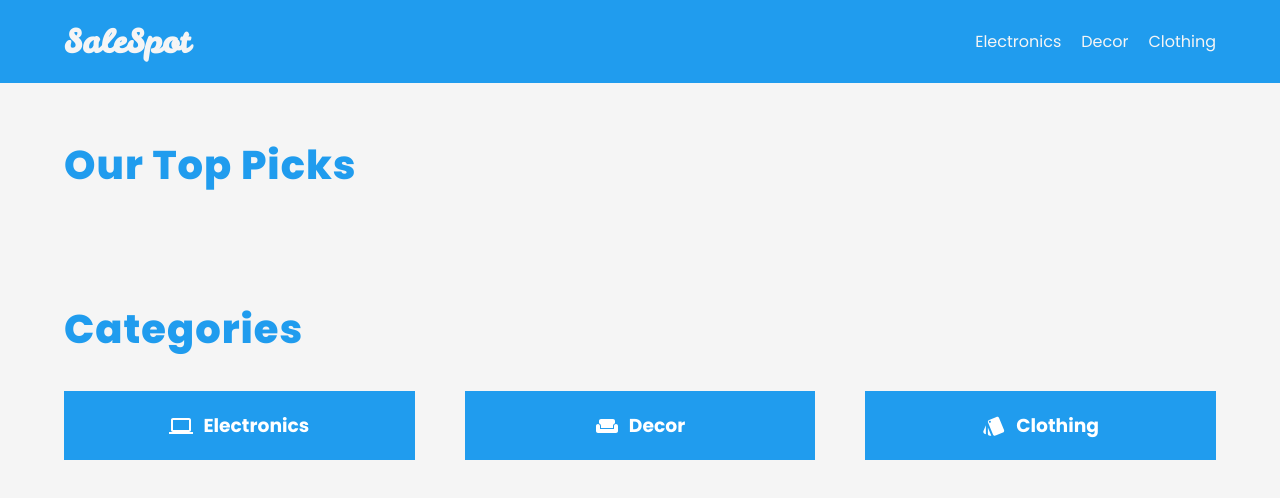
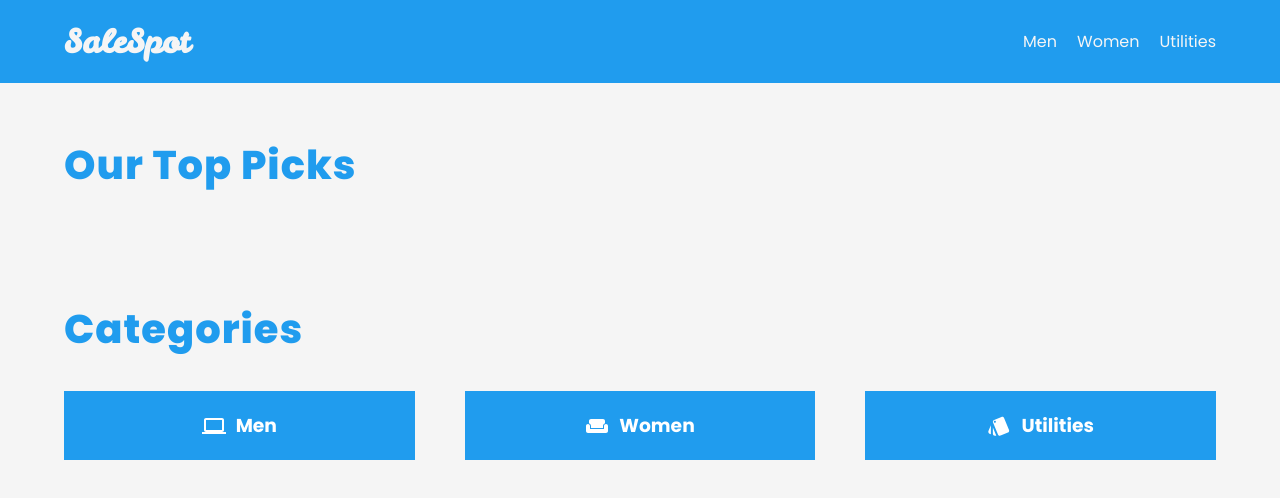
Before and after one commit to Xception-Devathon/SaleSpot, a plain HTML site: page devathon/index.html in a window 1280 px wide. Drawn offline with Linux system fonts and the light colour scheme; no server answers.

Commit message:
Pages rename

```diff
--- a/devathon/index.html
+++ b/devathon/index.html
@@ -7,7 +7,7 @@
     <title>SaleSpot</title>
     <link rel="stylesheet" href="/devathon/css/style.css" />
     <link rel="stylesheet" href="/devathon/css/mobile.css" />
-    <link rel="stylesheet" href="/devathon/css/category.css" />
+    <link rel="stylesheet" href="/devathon/css/products.css" />
     <link rel="icon" href="/devathon/assets/favicon.ico" type="image/x-icon" />
   </head>
   <body>
@@ -18,9 +18,9 @@
           <h1 id="brand">SaleSpot</h1>
         </a>
         <ul class="nav">
-          <li><a href="/devathon/pages/electronics.html">Electronics</a></li>
-          <li><a href="/devathon/pages/decor.html">Decor</a></li>
-          <li><a href="/devathon/pages/electronics.html">Clothing</a></li>
+          <li><a href="/devathon/pages/men.html">Men</a></li>
+          <li><a href="/devathon/pages/women.html">Women</a></li>
+          <li><a href="/devathon/pages/utilities.html">Utilities</a></li>
         </ul>
         <div id="icon" onclick="toggleNav()()">
           <div id="bars"></div>
@@ -31,9 +31,9 @@
     <main>
       <nav id="main-nav">
         <ul class="nav">
-          <li><a href="/devathon/pages/electronics.html">Electronics</a></li>
-          <li><a href="/devathon/pages/decor.html">Decor</a></li>
-          <li><a href="/devathon/pages/electronics.html">Clothing</a></li>
+          <li><a href="/devathon/pages/men.html">Men</a></li>
+          <li><a href="/devathon/pages/women.html">Women</a></li>
+          <li><a href="/devathon/pages/utilities.html">Utilities</a></li>
         </ul>
       </nav>
 
@@ -46,22 +46,22 @@
         <section>
           <h2 class="heading">Categories</h2>
           <div class="categories">
-            <a href="/devathon/pages/electronics.html">
+            <a href="/devathon/pages/men.html">
               <div class="category">
-                <img src="./assets/categories/laptop.svg" alt="Electronics" />
-                <h3>Electronics</h3>
+                <img src="./assets/categories/laptop.svg" alt="Men" />
+                <h3>Men</h3>
               </div>
             </a>
-            <a href="/devathon/pages/decor.html">
+            <a href="/devathon/pages/women.html">
               <div class="category">
-                <img src="./assets/categories/weekend.svg" alt="Electronics" />
-                <h3>Decor</h3>
+                <img src="./assets/categories/weekend.svg" alt="Men" />
+                <h3>Women</h3>
               </div>
             </a>
-            <a href="/devathon/pages/electronics.html">
+            <a href="/devathon/pages/utilities.html">
               <div class="category">
-                <img src="./assets/categories/style.svg" alt="Clothing" />
-                <h3>Clothing</h3>
+                <img src="./assets/categories/style.svg" alt="Utilities" />
+                <h3>Utilities</h3>
               </div>
             </a>
           </div>
```
Also changed, not shown: devathon/pages/men.html (renamed from devathon/pages/clothing.html, +7 -7 lines), devathon/pages/utilities.html (renamed from devathon/pages/decor.html, +7 -7 lines), devathon/pages/women.html (renamed from devathon/pages/electronics.html, +7 -7 lines), devathon/css/products.css (renamed from devathon/css/category.css).
